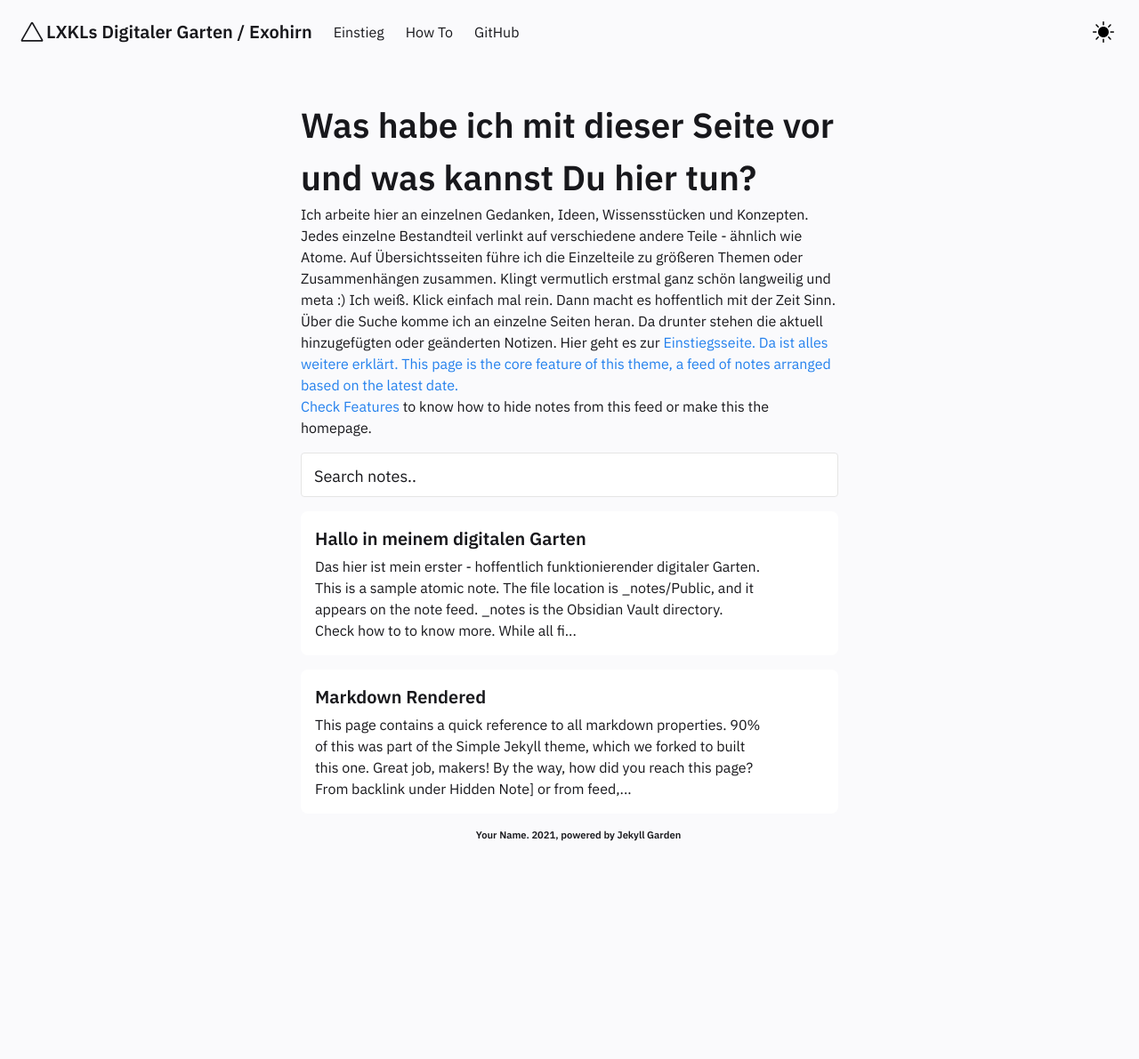
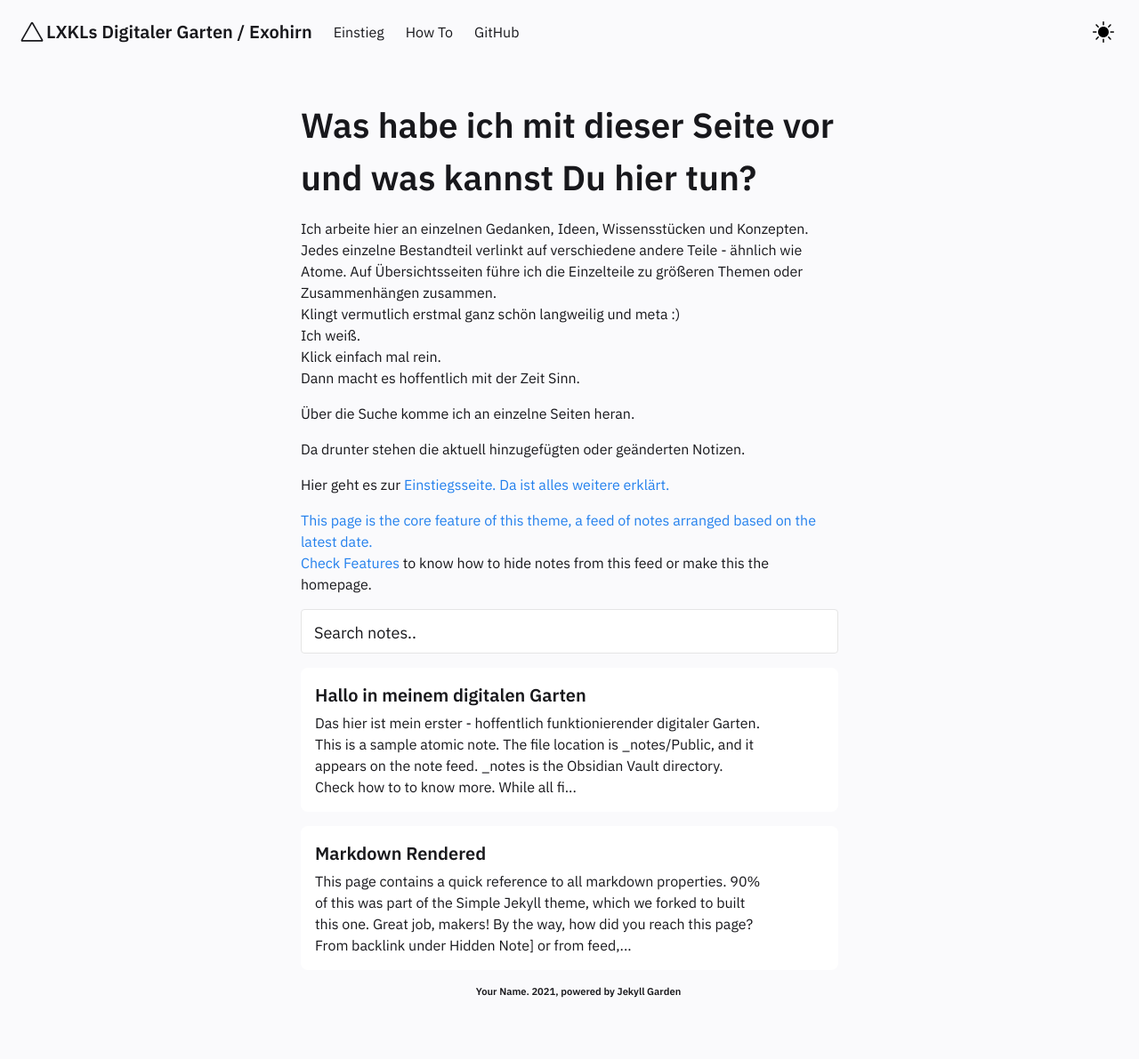
Before and after one commit to probefahrer/probefahrer.github.io, a Jekyll site: the page built from pages/notes.md, in a window 1280 px wide. Shown: the whole page at 89% size. Built offline with Jekyll 4.4.1, drawn with Linux system fonts in a browser that asks for light colours; before the commit the page ends 1015 px from its top, so only the background shows below that.

Commit message:
Update FeedContent.html

```diff
--- a/_includes/FeedContent.html
+++ b/_includes/FeedContent.html
@@ -1,18 +1,19 @@
 <div class="block">
     <h1>Was habe ich mit dieser Seite vor und was kannst Du hier tun?</h1>
 
-    Ich arbeite hier an einzelnen Gedanken, Ideen, Wissensstücken und Konzepten. Jedes einzelne Bestandteil verlinkt auf verschiedene andere Teile - ähnlich wie Atome. Auf Übersichtsseiten führe ich die Einzelteile zu größeren Themen oder Zusammenhängen zusammen.
-    Klingt vermutlich erstmal ganz schön langweilig und meta :)
-    Ich weiß.
-    Klick einfach mal rein.
-    Dann macht es hoffentlich mit der Zeit Sinn.
+    <p>
+    Ich arbeite hier an einzelnen Gedanken, Ideen, Wissensstücken und Konzepten. Jedes einzelne Bestandteil verlinkt auf verschiedene andere Teile - ähnlich wie Atome. Auf Übersichtsseiten führe ich die Einzelteile zu größeren Themen oder Zusammenhängen zusammen.<br>
+    Klingt vermutlich erstmal ganz schön langweilig und meta :)</br>
+Ich weiß.</br>
+Klick einfach mal rein. </br>
+Dann macht es hoffentlich mit der Zeit Sinn.</p>
 
-    Über die Suche komme ich an einzelne Seiten heran.
+<p>Über die Suche komme ich an einzelne Seiten heran.</p>
 
-    Da drunter stehen die aktuell hinzugefügten oder geänderten Notizen.
+<p>Da drunter stehen die aktuell hinzugefügten oder geänderten Notizen.</p>
 
-    Hier geht es zur <a href="../notes/" style="color:var(--link);">Einstiegsseite</ahref>.
-    Da ist alles weitere erklärt.
+    <p>Hier geht es zur <a href="../notes/" style="color:var(--link);">Einstiegsseite</ahref>.
+        Da ist alles weitere erklärt.</p>
 
     This page is the core feature of this theme, a feed of notes arranged based on the latest date. </br>
     Check <a href="../posts/features" style="color:var(--link);">Features</a> to know how to hide notes from this feed or make this the homepage.
```
